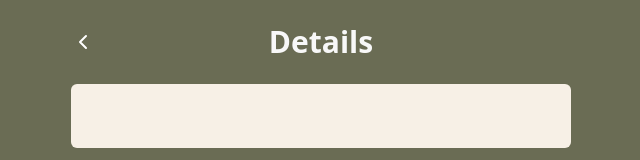
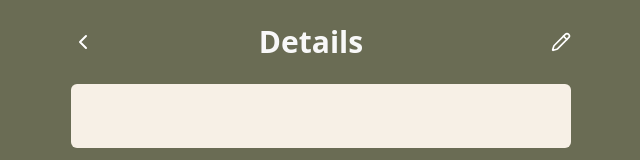
Before and after one commit to regimif/Task-Manager, a React (Vite) app: page /task in a window 1280 px wide. Shown: the top 160 px of the page, without its empty margins (319-959 px from the left). Built offline with nearby package versions, Linux system fonts and the light colour scheme.

Commit message:
feature: added edit task option

```diff
--- a/src/components/Tasks.jsx
+++ b/src/components/Tasks.jsx
@@ -6,6 +6,7 @@ function Tasks({ tasks, onTaskClick, onDeleteTaskClick }) {
 
   function onSeeDetailsClick(task) {
     const query = new URLSearchParams();
+    query.set("id", task.id); // Adiciona o ID aos parâmetros
     query.set("title", task.title);
     query.set("description", task.description);
     navigate(`/task?${query.toString()}`);
--- a/src/pages/TaskPage.jsx
+++ b/src/pages/TaskPage.jsx
@@ -1,11 +1,52 @@
-import { ChevronLeft } from "lucide-react";
+import { ChevronLeft, Pencil, Save } from "lucide-react";
+import { useState, useEffect } from "react";
 import { useNavigate, useSearchParams } from "react-router-dom";
 
 function TaskPage() {
   const [searchParams] = useSearchParams();
+  const id = searchParams.get("id");
   const title = searchParams.get("title");
   const description = searchParams.get("description");
   const navigate = useNavigate();
+
+  const [isEditing, setIsEditing] = useState(false);
+  const [editedTitle, setEditedTitle] = useState(title);
+  const [editedDescription, setEditedDescription] = useState(description);
+
+  useEffect(() => {
+    setEditedTitle(title);
+    setEditedDescription(description);
+  }, [title, description]);
+
+  const handleSave = () => {
+    if (!editedTitle.trim() || !editedDescription.trim()) {
+      alert("Please fill out both fields!");
+      return;
+    }
+
+    const storedTasks = JSON.parse(localStorage.getItem("tasks")) || [];
+    const updatedTasks = storedTasks.map((task) => {
+      if (task.id.toString() === id) {
+        return {
+          ...task,
+          title: editedTitle,
+          description: editedDescription,
+        };
+      }
+      return task;
+    });
+
+    localStorage.setItem("tasks", JSON.stringify(updatedTasks));
+
+    // Atualiza a URL com os novos valores e mantém na mesma página
+    const newParams = new URLSearchParams();
+    newParams.set("id", id);
+    newParams.set("title", editedTitle);
+    newParams.set("description", editedDescription);
+    navigate(`/task?${newParams.toString()}`, { replace: true }); // Modificação aqui
+
+    setIsEditing(false); // Sai do modo de edição
+  };
 
   return (
     <div className="w-screen h-screen bg-body-bg flex justify-center p-6">
@@ -17,17 +58,53 @@ function TaskPage() {
           >
             <ChevronLeft />
           </button>
-          <h1 className="text-center text-3xl text-title-text font-bold">
-            Details
-          </h1>
+
+          <div className="w-full flex justify-between items-center">
+            <div className="flex-1">
+              <h1 className="text-center text-3xl text-title-text font-bold">
+                Details
+              </h1>
+            </div>
+            <button
+              onClick={() => {
+                if (isEditing) {
+                  handleSave();
+                } else {
+                  setIsEditing(true);
+                }
+              }}
+              className="text-white hover:text-addtask-button-bg transition-colors ml-auto"
+            >
+              {isEditing ? <Save size={20} /> : <Pencil size={20} />}
+            </button>
+          </div>
         </div>
 
         <div className="space-y-4 p-6 rounded-md bg-out-container-bg flex flex-col break-words">
-          <h2 className="text-xl font-bold">{title}</h2>
-          <p>{description}</p>
+          {isEditing ? (
+            <>
+              <input
+                type="text"
+                value={editedTitle}
+                onChange={(e) => setEditedTitle(e.target.value)}
+                className="bg-inner-container-bg text-white p-2 rounded-md mb-4"
+              />
+              <textarea
+                value={editedDescription}
+                onChange={(e) => setEditedDescription(e.target.value)}
+                className="bg-inner-container-bg text-white p-2 rounded-md h-32"
+              />
+            </>
+          ) : (
+            <>
+              <h2 className="text-xl font-bold">{editedTitle}</h2>
+              <p className="whitespace-pre-line">{editedDescription}</p>
+            </>
+          )}
         </div>
       </div>
     </div>
   );
 }
+
 export default TaskPage;
```
